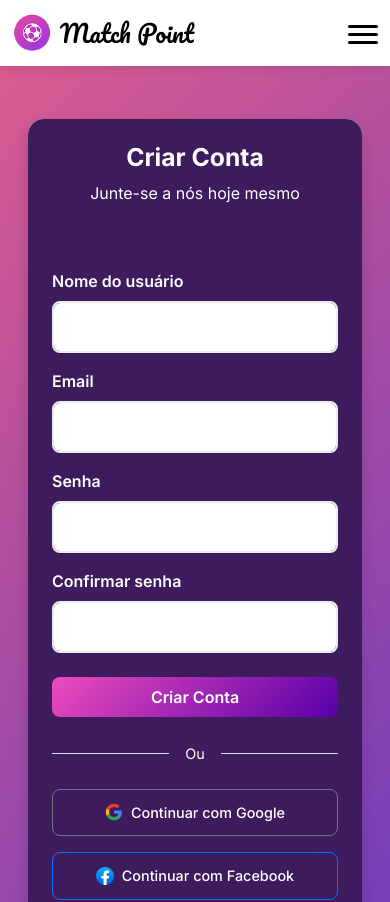
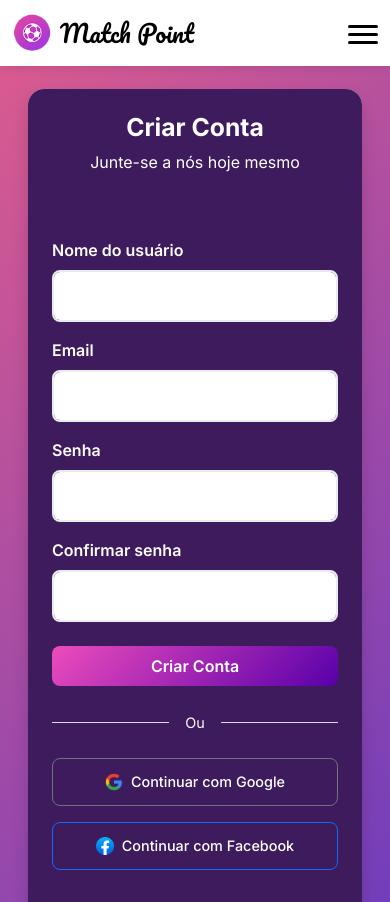
Before and after one commit to sambiokeka/ProjetoFutebolFeminino, a React (Vite) app in the folder frontend/: page /register in a window 390 px wide. Shown: the top 902 px of the page. Built offline with nearby package versions, Linux system fonts and the light colour scheme.

Commit message:
feature: adicionando comentarios nos arquivos.jsx apenas nas fetchs por enquanto

```diff
--- a/frontend/src/components/AuthContext.jsx
+++ b/frontend/src/components/AuthContext.jsx
@@ -1,4 +1,4 @@
-import React, { createContext, useState, useContext, useEffect } from "react";
+import { createContext, useState, useContext, useEffect } from "react";
 
 const AuthContext = createContext();
 
@@ -28,7 +28,7 @@ export function AuthProvider({ children }) {
     </AuthContext.Provider>
   );
 }
-
+// mano ele quer q eu mude mas n ta errado é só ele querendo q eu mude msm ele q ta no erro
 export function useAuth() {
   return useContext(AuthContext);
 }
--- a/frontend/src/components/Footer.jsx
+++ b/frontend/src/components/Footer.jsx
@@ -1,4 +1,3 @@
-import React from 'react';
 import '../styles/Footer.css';
 import bolaIcon from '../assets/bola-icon.png';
 
--- a/frontend/src/components/Header.jsx
+++ b/frontend/src/components/Header.jsx
@@ -1,4 +1,4 @@
-import React, { useState } from 'react';
+import { useState } from 'react';
 import '../styles/Header.css';
 import { useAuth } from './AuthContext';
 import bolaIcon from '../assets/bola-icon.png';
--- a/frontend/src/components/Layout.jsx
+++ b/frontend/src/components/Layout.jsx
@@ -1,4 +1,3 @@
-import React from 'react';
 import Header from './Header';
 import Footer from './Footer';
 import { Outlet } from 'react-router-dom';
--- a/frontend/src/components/Popup.jsx
+++ b/frontend/src/components/Popup.jsx
@@ -1,4 +1,3 @@
-import React from 'react';
 
 const Popup = ({ isOpen, onClose, onLoginRedirect }) => {
   if (!isOpen) {
--- a/frontend/src/components/PrivateRoute.jsx
+++ b/frontend/src/components/PrivateRoute.jsx
@@ -1,4 +1,4 @@
-import React, { useState, useEffect } from 'react';
+import { useState, useEffect } from 'react';
 import Popup from './Popup';
 
 const PrivateRoute = ({ children }) => {
--- a/frontend/src/pages/Login.jsx
+++ b/frontend/src/pages/Login.jsx
@@ -1,4 +1,4 @@
-import React, { useState } from 'react';
+import { useState } from 'react';
 import { useNavigate } from 'react-router-dom';
 import 'bootstrap/dist/css/bootstrap.min.css';
 import { useAuth } from '../components/AuthContext';
--- a/frontend/src/pages/Partidas.jsx
+++ b/frontend/src/pages/Partidas.jsx
@@ -1,4 +1,4 @@
-import React, { useState, useEffect, useCallback, useRef } from "react";
+import { useState, useEffect, useCallback, useRef } from "react";
 import '../styles/Partidas.css';
 import { traduzirNome } from '../utils/traduzir';
 import { getEscudoTime } from '../utils/escudos';
--- a/frontend/src/pages/Register.jsx
+++ b/frontend/src/pages/Register.jsx
@@ -1,4 +1,4 @@
-import React, { useState } from 'react';
+import { useState } from 'react';
 import { useNavigate } from 'react-router-dom';
 import 'bootstrap/dist/css/bootstrap.min.css';
 import { useAuth } from '../components/AuthContext';
--- a/frontend/src/styles/Login.css
+++ b/frontend/src/styles/Login.css
@@ -1,9 +1,10 @@
 .login-main {
-  min-height: 100vh;
+  min-height: 140vh;
   background: linear-gradient(135deg, #da5b8f, #6c3cbd);
   display: flex;
   align-items: center;
   padding: 2rem 0;
+  margin-top: 0rem;
 }
 
 .login-section {
@@ -154,6 +155,7 @@
 /* Responsividade */
 @media (max-width: 768px) {
   .login-main {
+    min-height: 100vh;
     padding: 1rem;
     padding-bottom: 4rem;
     padding-top: 4rem;
@@ -173,6 +175,14 @@
 }
 
 @media (max-width: 576px) {
+    .login-main {
+    min-height: 100vh;
+    padding: 1rem;
+    padding-bottom: 4rem;
+    padding-top: 4rem;
+  }
+
+
   .login-form .row {
     margin: 0 -0.5rem;
   }
--- a/frontend/src/styles/Register.css
+++ b/frontend/src/styles/Register.css
@@ -1,9 +1,10 @@
 .register-main {
-  min-height: 100vh;
+  min-height: 140vh;
   background: linear-gradient(135deg, #da5b8f, #6c3cbd);
   display: flex;
   align-items: center;
   padding: 2rem 0;
+  margin-top: 0rem;
 }
 
 .register-section {
@@ -128,6 +129,7 @@
 /* Responsividade */
 @media (max-width: 768px) {
   .register-main {
+    max-height: 110vh;
     padding: 1rem;
     padding-bottom: 4rem;
     padding-top: 4rem;
@@ -147,6 +149,13 @@
 }
 
 @media (max-width: 576px) {
+    .register-main {
+    min-height: 110vh;
+    padding: 1rem;
+    padding-bottom: 4rem;
+    padding-top: 4rem;
+  }
+
   .register-form .row {
     margin: 0 -0.5rem;
   }
@@ -165,7 +174,6 @@
   }
 }
 
-
 /* Animações */
 @keyframes fadeInUp {
   from {
```
Also changed, not shown: 2 other files (tests, documents, lock files or other folders).
